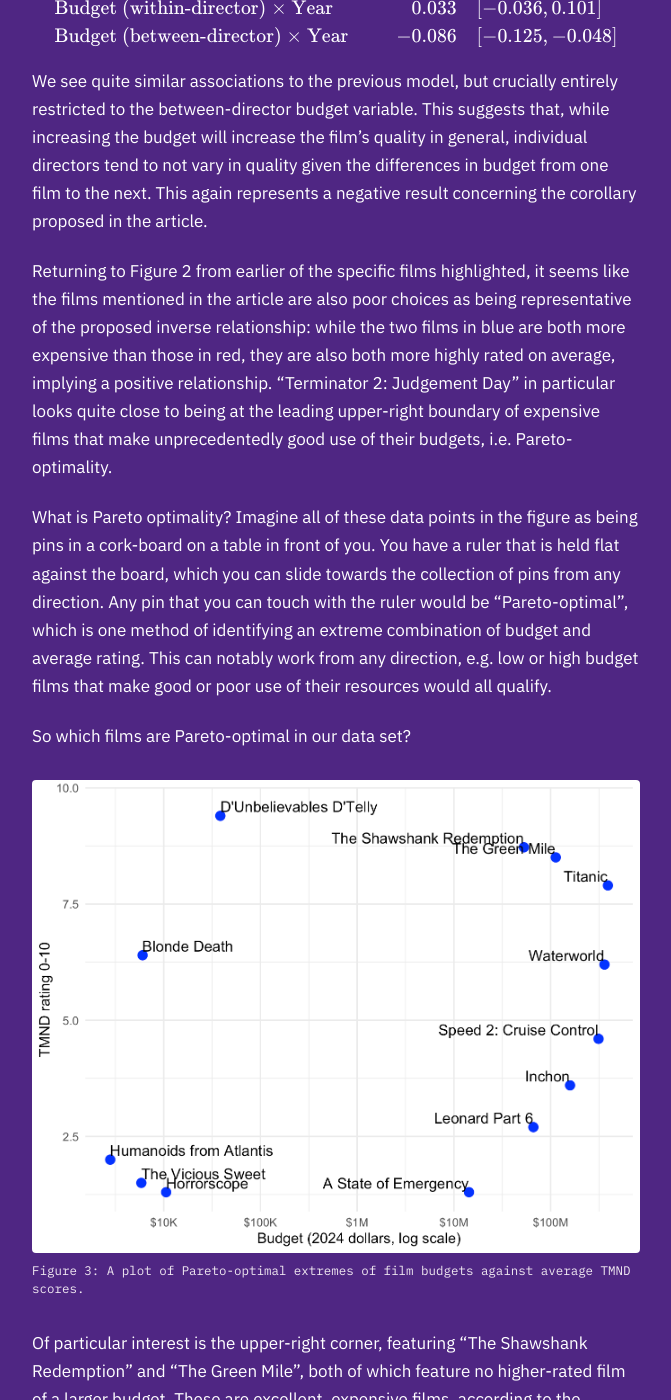
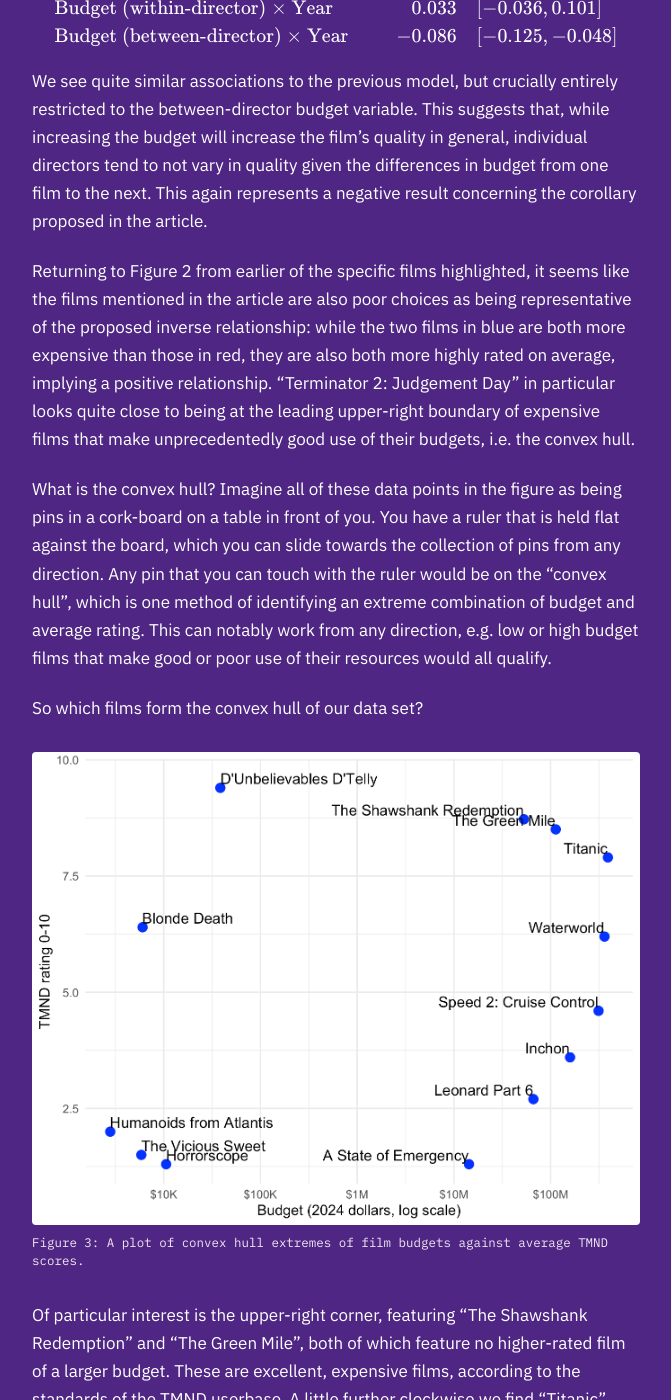
Before and after one commit to OwenThomas/personal-website, a Jekyll site: the page built from _posts/2026-08-06-DFW.md, in a window 1280 px wide and 1400 px high, scrolled down 5419 px. Shown: the whole window, without its empty margins (304-975 px from the left). Built offline with Jekyll 4.4.1, drawn with Linux system fonts in a browser that asks for light colours; comment, search, counter and statistics services are not loaded; some of the changed text lies outside the part shown.

Commit message:
Replace 'Pareto-optimal' with 'convex hull' terminology

```diff
--- a/_posts/2026-08-06-DFW.md
+++ b/_posts/2026-08-06-DFW.md
@@ -80,15 +80,15 @@ $$
 
 We see quite similar associations to the previous model, but crucially entirely restricted to the between-director budget variable. This suggests that, while increasing the budget will increase the film’s quality in general, individual directors tend to not vary in quality given the differences in budget from one film to the next. This again represents a negative result concerning the corollary proposed in the article.
 
-Returning to Figure 2 from earlier of the specific films highlighted, it seems like the films mentioned in the article are also poor choices as being representative of the proposed inverse relationship: while the two films in blue are both more expensive than those in red, they are also both more highly rated on average, implying a positive relationship. “Terminator 2: Judgement Day” in particular looks quite close to being at the leading upper-right boundary of expensive films that make unprecedentedly good use of their budgets, i.e. Pareto-optimality.
+Returning to Figure 2 from earlier of the specific films highlighted, it seems like the films mentioned in the article are also poor choices as being representative of the proposed inverse relationship: while the two films in blue are both more expensive than those in red, they are also both more highly rated on average, implying a positive relationship. “Terminator 2: Judgement Day” in particular looks quite close to being at the leading upper-right boundary of expensive films that make unprecedentedly good use of their budgets, i.e. the convex hull.
 
-What is Pareto optimality? Imagine all of these data points in the figure as being pins in a cork-board on a table in front of you. You have a ruler that is held flat against the board, which you can slide towards the collection of pins from any direction. Any pin that you can touch with the ruler would be “Pareto-optimal”, which is one method of identifying an extreme combination of budget and average rating. This can notably work from any direction, e.g. low or high budget films that make good or poor use of their resources would all qualify.
+What is the convex hull? Imagine all of these data points in the figure as being pins in a cork-board on a table in front of you. You have a ruler that is held flat against the board, which you can slide towards the collection of pins from any direction. Any pin that you can touch with the ruler would be on the "convex hull", which is one method of identifying an extreme combination of budget and average rating. This can notably work from any direction, e.g. low or high budget films that make good or poor use of their resources would all qualify.
 
-So which films are Pareto-optimal in our data set?
+So which films form the convex hull of our data set?
 
 <figure>
-  <img src="/assets/images/2026-08-06-DFW/TMND_pareto.png" alt="A plot of Pareto-optimal extremes of film budgets against average TMND scores.">
-  <figcaption>Figure 3: A plot of Pareto-optimal extremes of film budgets against average TMND scores.</figcaption>
+  <img src="/assets/images/2026-08-06-DFW/TMND_pareto.png" alt="A plot of convex hull extremes of film budgets against average TMND scores.">
+  <figcaption>Figure 3: A plot of convex hull extremes of film budgets against average TMND scores.</figcaption>
 </figure>
 
 Of particular interest is the upper-right corner, featuring “The Shawshank Redemption” and “The Green Mile”, both of which feature no higher-rated film of a larger budget. These are excellent, expensive films, according to the standards of the TMND userbase. A little further clockwise we find “Titanic”, with no more expensive film of either higher or lower quality made in the timeframe considered.
@@ -127,11 +127,11 @@ $$
 
 We see a positive influence of between-director budget on rating, confirming the overall point that the more money a director has on average over their career, the better their films will be. We see negative associations as before time, the interaction of between-director budget and time, and intriguingly a negative association between within-director budget and rating. This would suggest that a normally high-budget director might make a better film than normal when given fewer resources, or, conversely, a normally low-budget director might make a worse film with more resources: this might be cautiously considered as evidence in support of the second corollary from the article.
 
-And now, at last, here are the Pareto-optimal films derived from the letterboxd ratings:
+And now, at last, here is the convex hull of the films derived from the letterboxd ratings:
 
 <figure>
-  <img src="/assets/images/2026-08-06-DFW/letterboxd_pareto.png" alt="A plot of Pareto-optimal extremes of film budgets against average letterboxd scores.">
-  <figcaption>Figure 4: A plot of Pareto-optimal extremes of film budgets against average letterboxd scores.</figcaption>
+  <img src="/assets/images/2026-08-06-DFW/letterboxd_pareto.png" alt="A plot of convex hull extremes of film budgets against average letterboxd scores.">
+  <figcaption>Figure 4: A plot of convex hull extremes of film budgets against average letterboxd scores.</figcaption>
 </figure>
 
 We see a new highest-rating “film” of “Twin Peaks”: this is really a straight-to-video feature-length adaptation of the first episode of the arthouse TV series, which the community appears to be rating as representing the widely-beloved show in its entirety. We also see a new high-budget, bottom-right stinker in the form of “Mortal Kombat: Annihilation”, a failed 90s video-game cash-in.
```
